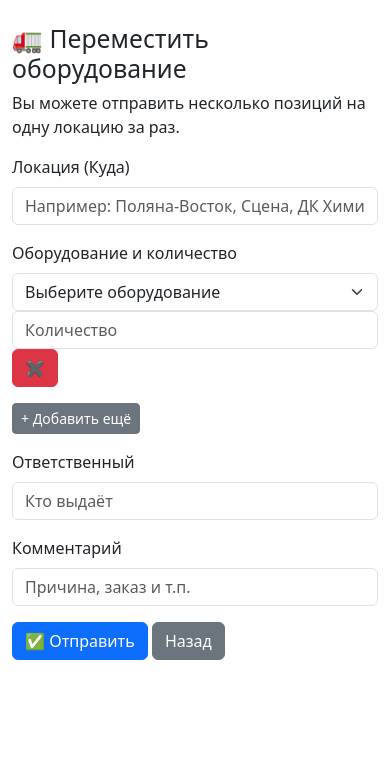
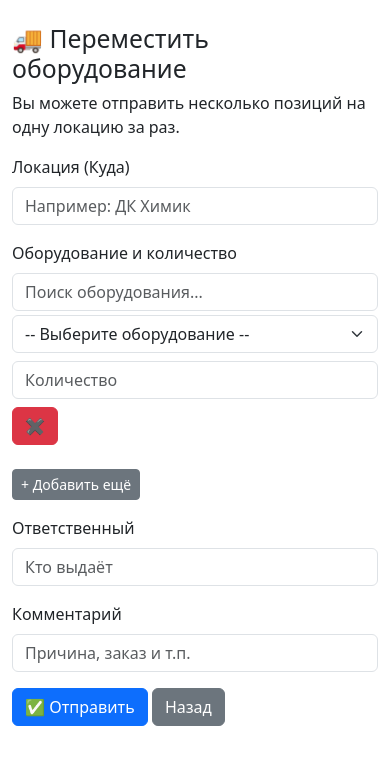
Before and after one commit to d727182-cmd/warehouse-app, a Flask app: template templates/move.html in a window 390 px wide. Shown: the part 76-844 px from the top of the page. Run offline with Flask 3, Linux system fonts and the light colour scheme; the template is opened without the code that fills it: most values are stand-ins (such as "Sample title", 1, 10 or a date in 2020).

Commit message:
Fix mobile keyboard issue: add search field for equipment

```diff
--- a/templates/move.html
+++ b/templates/move.html
@@ -1,30 +1,31 @@
 {% extends "base.html" %}
 {% block title %}Переместить оборудование{% endblock %}
 {% block content %}
-<h2>🚛 Переместить оборудование</h2>
+<h2>🚚 Переместить оборудование</h2>
 <p>Вы можете отправить несколько позиций на одну локацию за раз.</p>
 <form method="POST" id="moveForm">
     <div class="mb-3">
         <label for="destination" class="form-label">Локация (Куда)</label>
-        <input type="text" class="form-control" id="destination" name="destination" required placeholder="Например: Поляна-Восток, Сцена, ДК Химик">
+        <input type="text" class="form-control" id="destination" name="destination" required placeholder="Например: ДК Химик">
     </div>
 
     <div class="mb-3">
         <label class="form-label">Оборудование и количество</label>
         <div id="items-container">
-            <div class="row mb-2 item-row">
-                <div class="col-md-6">
-                    <select class="form-select equipment-select" name="equipment[]" required>
-                        <option value="">Выберите оборудование</option>
+            <div class="row mb-2 item-row align-items-center">
+                <div class="col-md-6 mb-2">
+                    <input type="text" class="form-control equipment-search" placeholder="Поиск оборудования...">
+                    <select class="form-select equipment-select mt-1" name="equipment[]" required>
+                        <option value="">-- Выберите оборудование --</option>
                         {% for name in equipment_names %}
                         <option value="{{ name }}">{{ name }}</option>
                         {% endfor %}
                     </select>
                 </div>
-                <div class="col-md-4">
+                <div class="col-md-4 mb-2">
                     <input type="number" class="form-control" name="quantity[]" placeholder="Количество" min="1" required>
                 </div>
-                <div class="col-md-2">
+                <div class="col-md-2 mb-2">
                     <button type="button" class="btn btn-danger remove-row">✖</button>
                 </div>
             </div>
@@ -46,33 +47,70 @@
 </form>
 
 <script>
-    // Динамическое добавление строк
-    const container = document.getElementById('items-container');
-    document.getElementById('add-row').addEventListener('click', function() {
+    // Функция для фильтрации опций select по тексту поиска
+    function filterEquipment(selectEl, searchEl) {
+        const filter = searchEl.value.toLowerCase();
+        const options = selectEl.options;
+        for (let i = 0; i < options.length; i++) {
+            const txt = options[i].text.toLowerCase();
+            if (txt.includes(filter) || options[i].value === "") {
+                options[i].style.display = "";
+            } else {
+                options[i].style.display = "none";
+            }
+        }
+    }
+
+    // Привязываем поиск к каждому существующему ряду
+    function attachSearchToRow(row) {
+        const searchInput = row.querySelector('.equipment-search');
+        const select = row.querySelector('.equipment-select');
+        if (searchInput && select) {
+            searchInput.addEventListener('input', function() {
+                filterEquipment(select, searchInput);
+            });
+        }
+    }
+
+    // Клонирование строки
+    function cloneRow() {
+        const container = document.getElementById('items-container');
         const firstRow = container.querySelector('.item-row');
         const newRow = firstRow.cloneNode(true);
-        newRow.querySelectorAll('input, select').forEach(field => {
-            if (field.tagName === 'SELECT') field.selectedIndex = 0;
-            else field.value = '';
-        });
+        // Очищаем значения
+        newRow.querySelectorAll('.equipment-search').forEach(input => input.value = '');
+        newRow.querySelectorAll('.equipment-select').forEach(select => select.selectedIndex = 0);
+        newRow.querySelectorAll('input[name="quantity[]"]').forEach(input => input.value = '');
+        // Привязываем поиск к новой строке
+        attachSearchToRow(newRow);
         container.appendChild(newRow);
-    });
-    container.addEventListener('click', function(e) {
+    }
+
+    // Удаление строки
+    document.getElementById('items-container').addEventListener('click', function(e) {
         if (e.target.classList.contains('remove-row')) {
-            if (container.children.length > 1) {
+            const rows = document.querySelectorAll('.item-row');
+            if (rows.length > 1) {
                 e.target.closest('.item-row').remove();
             } else {
                 alert('Должна быть хотя бы одна позиция');
             }
         }
     });
-    // Убедимся, что при отправке убираем пустые строки (если пользователь удалил выбор)
+
+    // Добавление строки
+    document.getElementById('add-row').addEventListener('click', cloneRow);
+
+    // Инициализация для существующих строк
+    document.querySelectorAll('.item-row').forEach(row => attachSearchToRow(row));
+
+    // Валидация формы
     document.getElementById('moveForm').addEventListener('submit', function(e) {
         let valid = true;
         document.querySelectorAll('.item-row').forEach(row => {
-            const eq = row.querySelector('.equipment-select').value;
+            const select = row.querySelector('.equipment-select');
             const qty = row.querySelector('input[name="quantity[]"]').value;
-            if (!eq || !qty) {
+            if (!select.value || !qty) {
                 valid = false;
                 row.style.border = '1px solid red';
             } else {
@@ -81,7 +119,7 @@
         });
         if (!valid) {
             e.preventDefault();
-            alert('Заполните все поля (оборудование и количество)');
+            alert('Заполните оборудование и количество для всех строк');
         }
     });
 </script>
```
